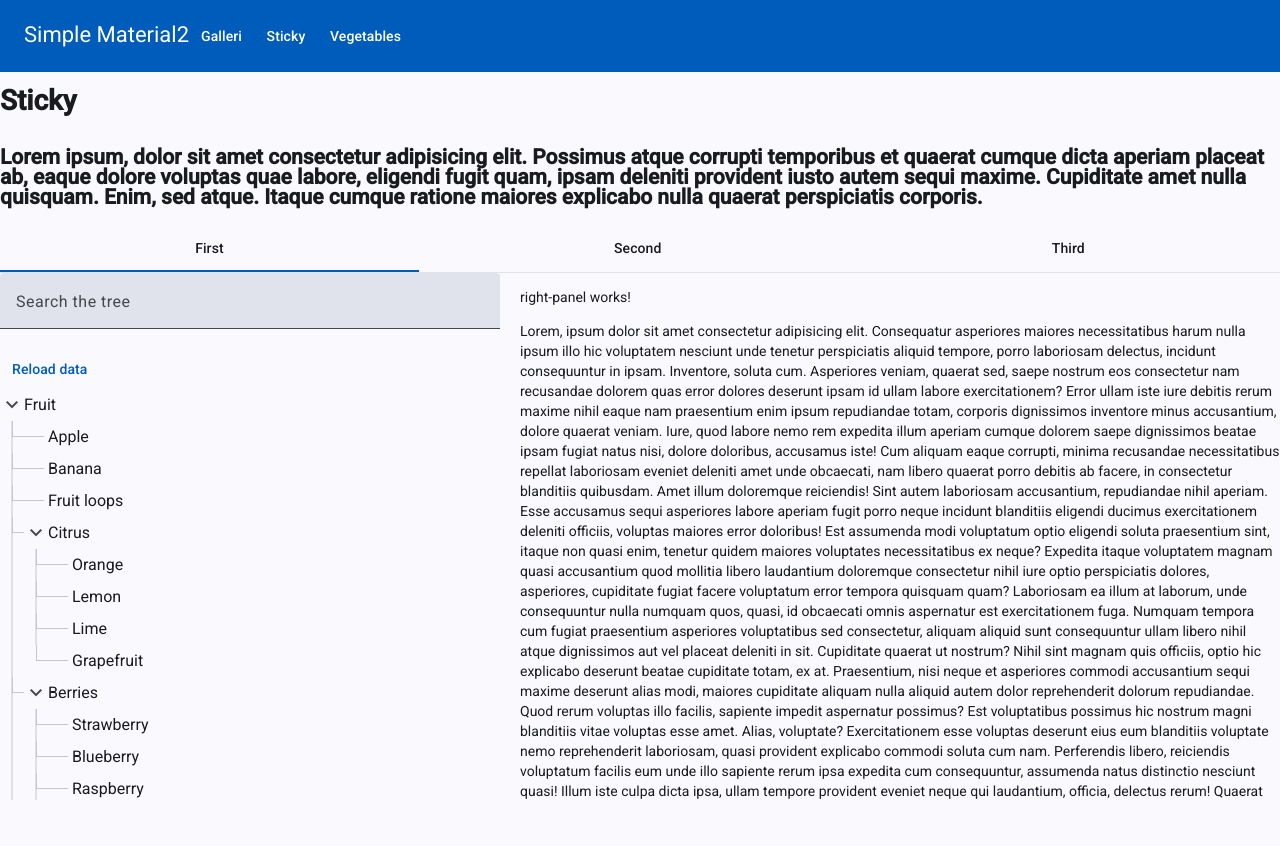
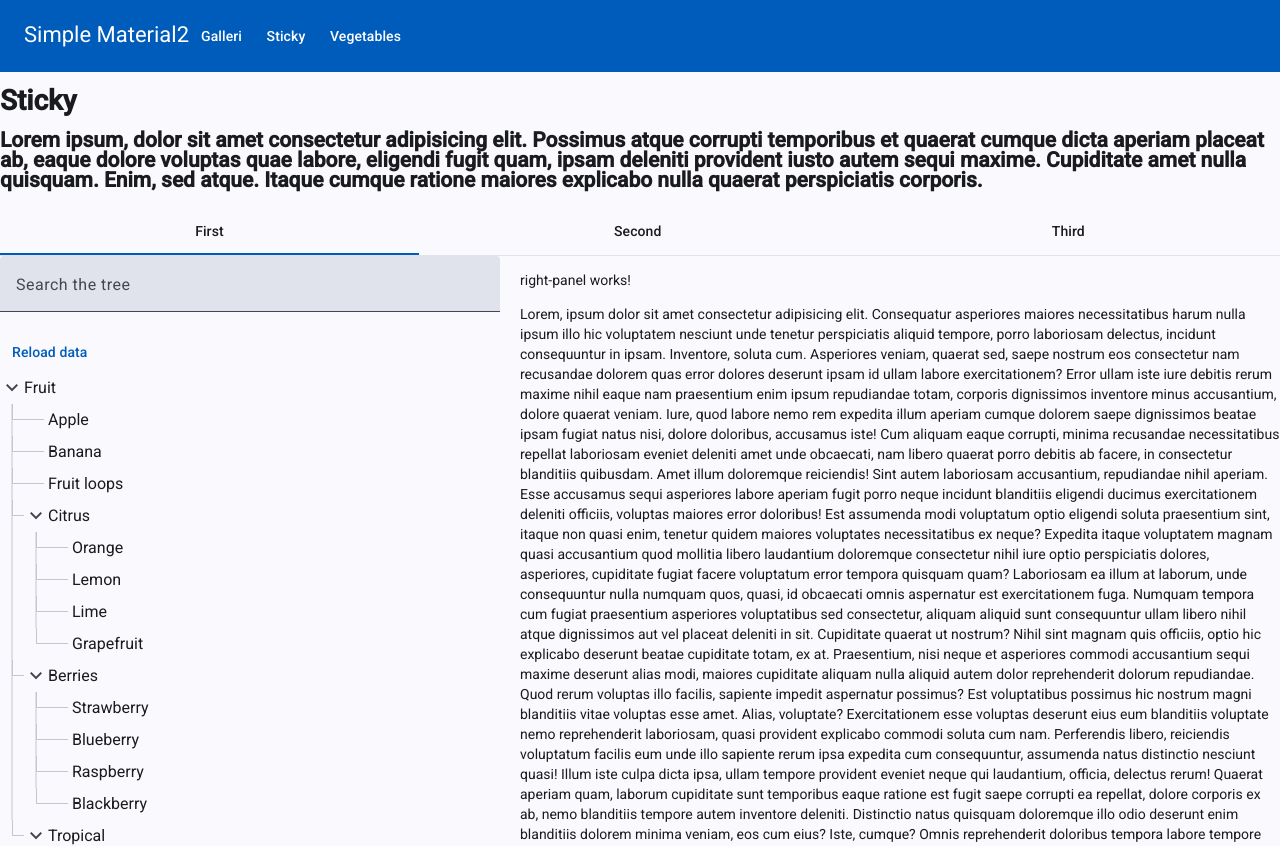
Before and after one commit to Edminsson/tree-guide, an Angular app: page /sticky in a window 1280 px wide. Shown: the top 846 px of the page. Before the commit the page ends 800 px from the top, so only its background shows below. Built offline with nearby package versions, Linux system fonts and the light colour scheme.

Commit message:
sticky for real

```diff
--- a/src/app/sticky/sticky.html
+++ b/src/app/sticky/sticky.html
@@ -5,7 +5,7 @@
 <mat-tab-group>
   <mat-tab label="First">
     <div class="container">
-      <div class="left">
+      <div class="left" #left [style.height.px]="leftHeight()">
         <app-tree-search [tree]="tree"></app-tree-search>
         <app-tree-custom #tree></app-tree-custom>
       </div>
--- a/src/app/sticky/sticky.scss
+++ b/src/app/sticky/sticky.scss
@@ -1,38 +1,7 @@
-// The page fills the viewport: header, headings and tab bar take their natural height and the
-// active tab gets the rest. The tab body is the scroll container for the right column, while
-// .left sticks to its top and is exactly as tall as it, so the search box and the tree always
-// stay fully visible. The tree scrolls on its own. Everything follows window resizes.
-:host {
-    display: flex;
-    flex-direction: column;
-    height: 100dvh;
-    overflow: hidden;
-}
-
-app-header,
-h1,
-h2 {
-    flex: none;
-}
-
-mat-tab-group {
-    flex: 1;
-    min-height: 0;
-}
-
-// Material's tab internals: let the body fill the group, and make the scrolling content a size
-// container so .left can use its height (100cqh).
-:host ::ng-deep {
-    .mat-mdc-tab-body-wrapper {
-        flex: 1;
-        min-height: 0;
-    }
-
-    .mat-mdc-tab-body-content {
-        container-type: size;
-    }
-}
-
+// The page scrolls as a whole, so the header, headings and tab bar scroll out of sight and the
+// right panel can use the full height. .left sticks to the top of the viewport; its height is set
+// from the component (see Sticky.updateLeftHeight) so the search box and tree always fit inside
+// the visible part of the viewport. The tree scrolls on its own.
 .container {
     display: grid;
     grid-template-columns: 500px 1fr;
@@ -40,10 +9,23 @@ mat-tab-group {
     gap: 20px;
 }
 
+// Material's tab body wraps the content in elements with overflow hidden/auto, which would become
+// the scroll container for position: sticky. overflow: clip/visible does not create one, so the
+// sticky element follows the page scroll instead.
+:host ::ng-deep {
+    .mat-mdc-tab-body-wrapper {
+        overflow: clip;
+    }
+
+    .mat-mdc-tab-body.mat-mdc-tab-body-active,
+    .mat-mdc-tab-body-active > .mat-mdc-tab-body-content {
+        overflow: visible;
+    }
+}
+
 .left {
     position: sticky;
     top: 0;
-    height: 100cqh;
     display: flex;
     flex-direction: column;
 }
--- a/src/app/sticky/sticky.ts
+++ b/src/app/sticky/sticky.ts
@@ -1,4 +1,4 @@
-import { Component } from '@angular/core';
+import { afterNextRender, Component, ElementRef, signal, viewChild } from '@angular/core';
 import { Header } from '../header/header';
 import { MatTabsModule } from '@angular/material/tabs';
 import { TreeCustom } from '../tree-custom/tree-custom';
@@ -10,5 +10,30 @@ import { TreeSearch } from '../tree-search/tree-search';
   selector: 'app-sticky',
   styleUrl: './sticky.scss',
   templateUrl: './sticky.html',
+  host: {
+    '(window:scroll)': 'updateLeftHeight()',
+    '(window:resize)': 'updateLeftHeight()',
+  },
 })
-export class Sticky {}
+export class Sticky {
+  private readonly left = viewChild<ElementRef<HTMLElement>>('left');
+
+  /** Height of .left in px: from its top edge to the bottom of the viewport. */
+  protected readonly leftHeight = signal<number | null>(null);
+
+  constructor() {
+    afterNextRender(() => this.updateLeftHeight());
+  }
+
+  /**
+   * Until the header has scrolled away, .left starts further down the page; shrinking it to the
+   * space below its top edge keeps the search box and the whole tree inside the viewport.
+   */
+  protected updateLeftHeight() {
+    const left = this.left()?.nativeElement;
+    if (left) {
+      const top = Math.max(left.getBoundingClientRect().top, 0);
+      this.leftHeight.set(window.innerHeight - top);
+    }
+  }
+}
```
